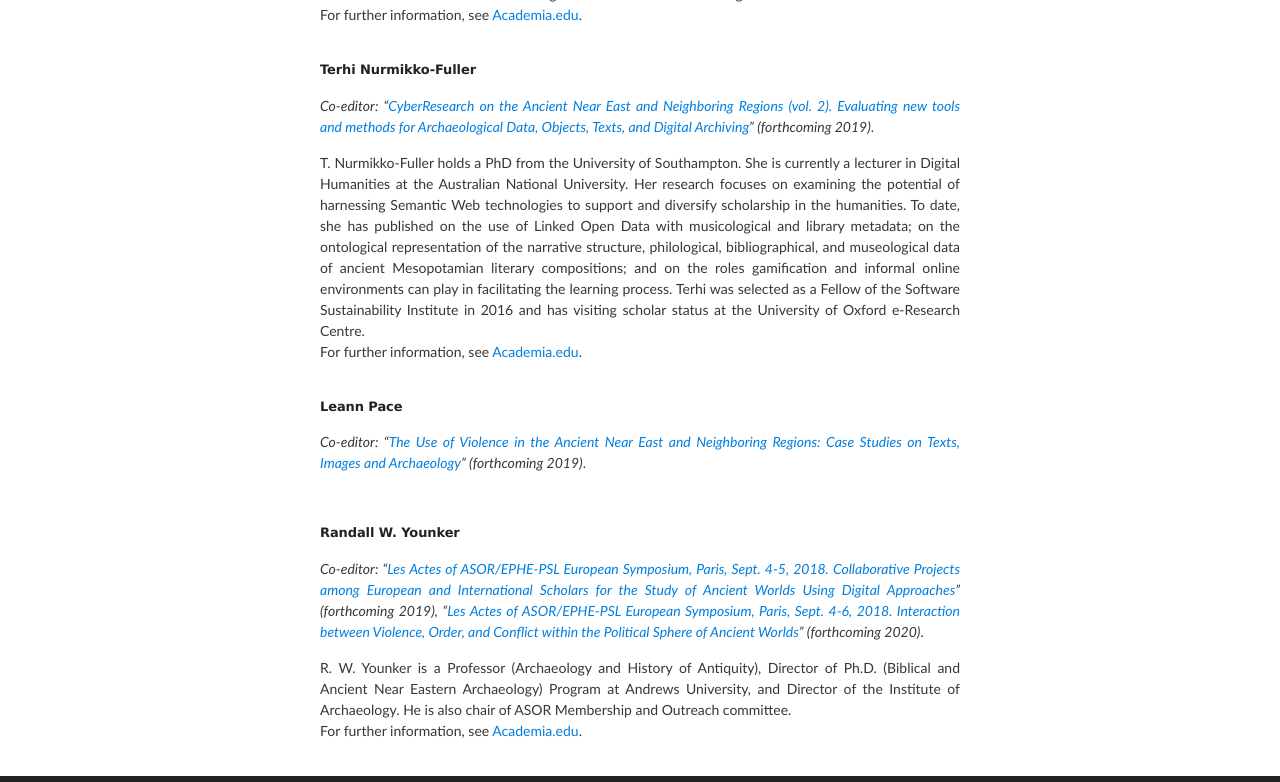
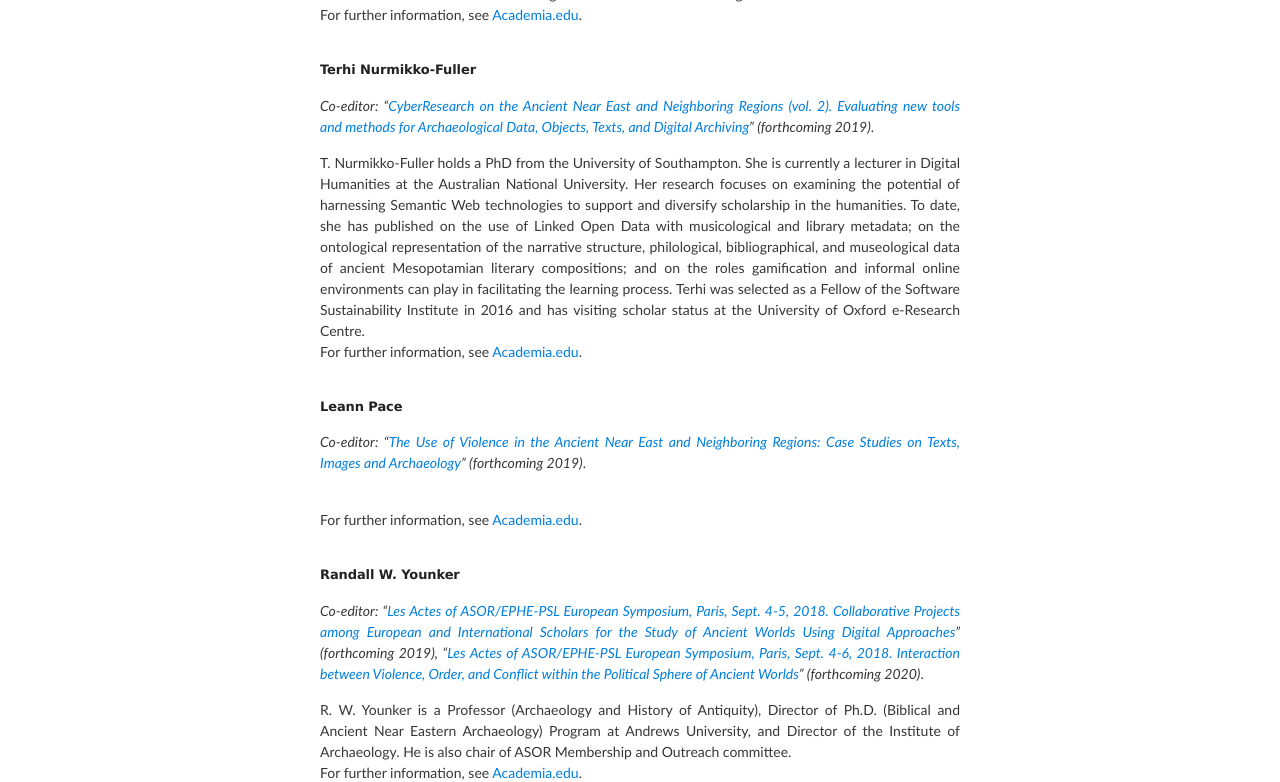
Before and after one commit to vbigot-juloux/ane-research-humanities, a Jekyll site: the page built from About.md, in a window 1280 px wide and 900 px high, scrolled down 1670 px, cut to the strip 0-782 px from the top of the window. Built offline with Jekyll 4.4.1, drawn with Linux system fonts in a browser that asks for light colours; the repository's description, which GitHub fills in, is left out.

Commit message:
Update About.md

```diff
--- a/About.md
+++ b/About.md
@@ -35,7 +35,8 @@ For further information, see <a href="https://anu-au.academia.edu/TerhiNurmikkoF
 
 <h3><a name="pace"></a>Leann Pace</h3>
 <p><em>Co-editor: “<a href="http://ane-research-humanities.science/docs/Violence-vol1">The Use of Violence in the Ancient Near East and Neighboring Regions: Case Studies on Texts, Images and Archaeology</a>” (forthcoming 2019)</em>. </p>
-<p style="padding-bottom: 20px"></p>
+<p style="padding-bottom: 20px"><br />
+For further information, see <a href="https://wfu.academia.edu/LeannPace" target="_blank">Academia.edu</a>.</p>
 
 <h3><a name="younker"></a>Randall W. Younker</h3>
 <p><em>Co-editor: “<a href="http://ane-research-humanities.science/docs/ASOR-EPHE-PSL-European-Symposium">Les Actes of ASOR/EPHE-PSL European Symposium, Paris, Sept. 4-5, 2018. Collaborative Projects among European and International Scholars for the Study of Ancient Worlds Using Digital Approaches</a>” (forthcoming 2019), “<a href="http://ane-research-humanities.science/docs/ASOR-EPHE-PSL-European-Symposium">Les Actes of ASOR/EPHE-PSL European Symposium, Paris, Sept. 4-6, 2018. Interaction between Violence, Order, and Conflict within the Political Sphere of Ancient Worlds</a>” (forthcoming 2020)</em>. </p>
```
